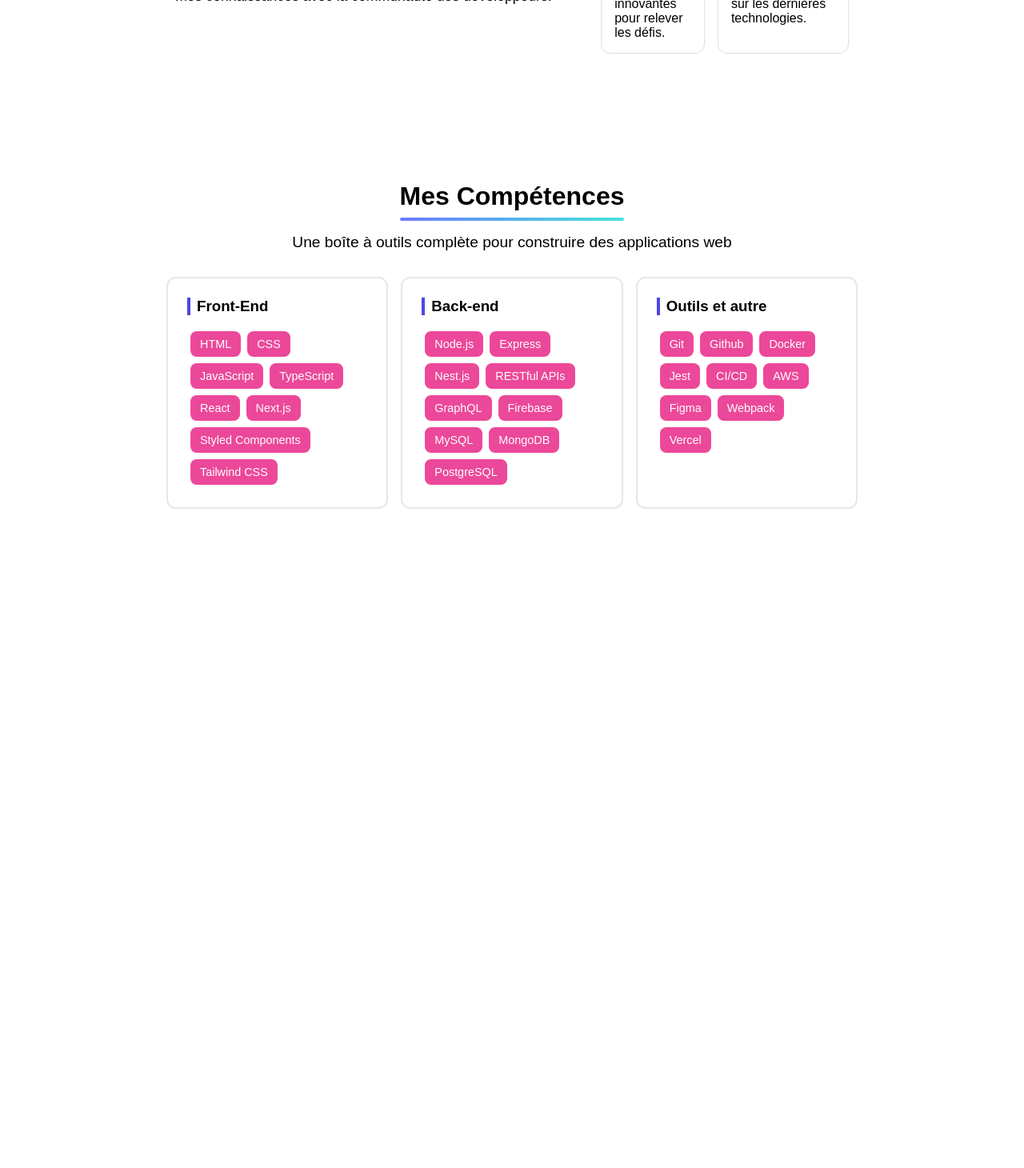
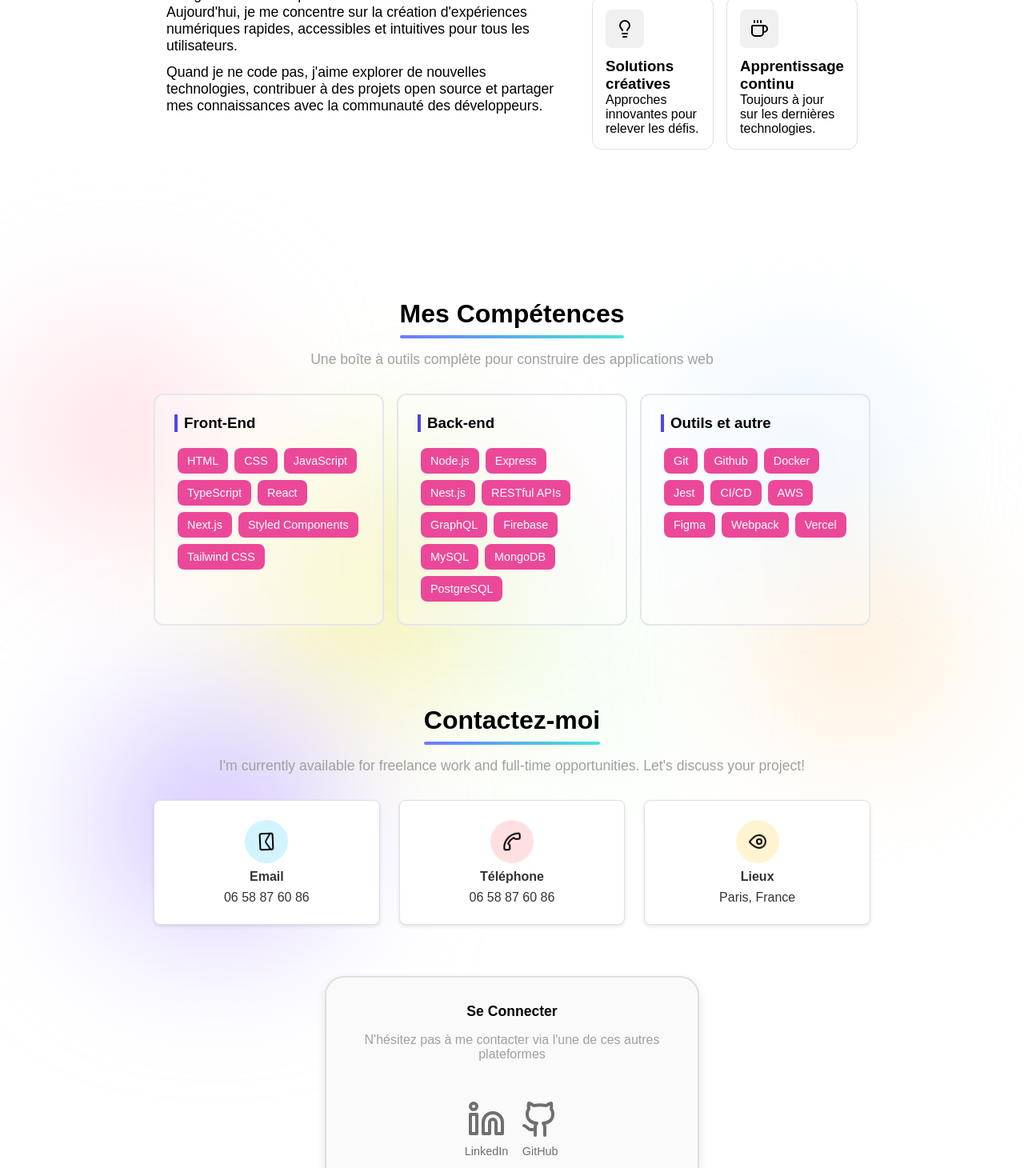
Before and after one commit to christophernafrere/my-portfolio, a Next.js app: page / in a window 1280 px wide. Shown: the part 1330-2790 px from the top of the page at 80% size. Before the commit the page ends 2030 px from the top, so only its background shows below. Built offline with nearby package versions, Linux system fonts and the light colour scheme.

Commit message:
feat: add Footer and GetInTouch components; restructure layout and enhance styling

```diff
--- a/src/app/layout.tsx
+++ b/src/app/layout.tsx
@@ -2,6 +2,7 @@
 import Header from '@/layouts/header';
 import StyledComponentsRegistry from '@/lib/registery';
 import GlobalStyle from './global-styles';
+import Footer from '@/layouts/footer';
 
 export const metadata: Metadata = {
     title: 'Christopher Nafrere - Développeur Web',
@@ -51,6 +52,7 @@
                     <GlobalStyle />
                     <Header />
                     {children}
+                    <Footer />
                 </StyledComponentsRegistry>
             </body>
         </html>
--- a/src/app/page.tsx
+++ b/src/app/page.tsx
@@ -1,13 +1,26 @@
+'use client';
 import AboutMe from '@/section/about-me';
+import GetInTouch from '@/section/contact';
 import HeroHeader from '@/section/hero-header';
 import SkillsSection from '@/section/skills';
+import styled from 'styled-components';
 
 export default function Home() {
     return (
-        <main>
+        <Main>
             <HeroHeader />
             <AboutMe />
             <SkillsSection />
-        </main>
+            <GetInTouch />
+        </Main>
     );
 }
+
+const Main = styled.main`
+    display: flex;
+    flex-direction: column;
+    overflow: hidden;
+    gap: 100px;
+    padding-top: 64px;
+    padding-bottom: 64px;
+`;
--- /dev/null
+++ b/src/components/section-sphere.tsx
@@ -0,0 +1,21 @@
+'use client';
+import styled from 'styled-components';
+
+const HeroSphere = styled.div<{
+    color?: string;
+    size?: number;
+    top?: number;
+    left?: number;
+}>`
+    position: absolute;
+    top: ${(props) => props.top ?? 0}px;
+    left: ${(props) => props.left ?? 0}px;
+    width: ${(props) => props.size ?? 450}px;
+    height: ${(props) => props.size ?? 450}px;
+    border-radius: 50%;
+    filter: blur(100px);
+    background: ${(props) => props.color ?? '#c1e1ff'};
+    z-index: -1;
+`;
+
+export { HeroSphere };
--- /dev/null
+++ b/src/layouts/footer.tsx
@@ -0,0 +1,49 @@
+'use client';
+
+import styled from 'styled-components';
+
+function Footer() {
+    return (
+        <Container>
+            <p>© 2025 Christopher Nafrere. Tout droit réservé</p>
+            <p>
+                Construit avec{' '}
+                <Highlight color="linear-gradient(90deg, #007cf0, #00dfd8)">
+                    Next.js
+                </Highlight>{' '}
+                et{' '}
+                <Highlight color="linear-gradient(90deg, #007cf0, #00dfd8)">
+                    Styled Components
+                </Highlight>
+            </p>
+        </Container>
+    );
+}
+
+export default Footer;
+
+const Container = styled.footer`
+    display: flex;
+    flex-direction: column;
+    justify-content: center;
+    align-items: center;
+    width: 100%;
+    background-color: #f5f5f5;
+    padding: 32px 16px;
+    gap: 8px;
+    border-top: 1px solid #e0e0e0;
+    box-sizing: border-box;
+    text-align: center;
+    p {
+        color: #888888;
+        font-size: 0.9rem;
+    }
+`;
+
+const Highlight = styled.span<{ color: string }>`
+    font-weight: bold;
+    background: ${({ color }) => color};
+    background-clip: text;
+    -webkit-background-clip: text;
+    -webkit-text-fill-color: transparent;
+`;
--- a/src/section/about-me.tsx
+++ b/src/section/about-me.tsx
@@ -67,7 +67,6 @@
     align-items: center;
     width: 100%;
     min-height: 80vh;
-    padding: 64px 16px;
     box-sizing: border-box;
 `;
 
--- /dev/null
+++ b/src/section/contact.tsx
@@ -0,0 +1,217 @@
+'use client';
+import {
+    GithubIcon,
+    LinkedinIcon,
+    LocateIcon,
+    LocationEditIcon,
+    MailIcon,
+    MapPinIcon,
+    PhoneIcon,
+    PinIcon,
+} from 'lucide-react';
+import styled from 'styled-components';
+
+function GetInTouch() {
+    return (
+        <Section>
+            <Title>Contactez-moi</Title>
+            <Description>
+                I'm currently available for freelance work and full-time
+                opportunities. Let's discuss your project!
+            </Description>
+
+            <ContactGrid>
+                <ContactCard>
+                    <IconContainer color="#d1f4ff">
+                        <MailIcon />
+                    </IconContainer>
+                    <Label>Email</Label>
+                    <Response href="tel:0658876086">06 58 87 60 86</Response>
+                </ContactCard>
+                <ContactCard>
+                    <IconContainer color="#ffe0e0">
+                        <PhoneIcon />
+                    </IconContainer>
+                    <Label>Téléphone</Label>
+                    <Response href="mailto:nafrere.christopher@gmail.com">
+                        06 58 87 60 86
+                    </Response>
+                </ContactCard>
+                <ContactCard>
+                    <IconContainer color="#fff4d1">
+                        <MapPinIcon />
+                    </IconContainer>
+                    <Label>Lieux</Label>
+                    <Response>Paris, France</Response>
+                </ContactCard>
+            </ContactGrid>
+
+            <ConnectSection>
+                <ConnectTitle>Se Connecter</ConnectTitle>
+                <Description>
+                    N'hésitez pas à me contacter via l'une de ces autres
+                    plateformes
+                </Description>
+
+                <SocialContainer>
+                    <a
+                        href="https://www.linkedin.com/in/christopher-nafrere"
+                        target="_blank"
+                        rel="noopener noreferrer"
+                    >
+                        <LinkedinIcon size={48} color="#6f6f6f" />
+                        LinkedIn
+                    </a>
+                    <a
+                        href="https://github.com/christophernafrere"
+                        target="_blank"
+                        rel="noopener noreferrer"
+                    >
+                        <GithubIcon size={48} color="#6f6f6f" />
+                        GitHub
+                    </a>
+                </SocialContainer>
+            </ConnectSection>
+        </Section>
+    );
+}
+
+export default GetInTouch;
+
+const Section = styled.section`
+    position: relative;
+    display: flex;
+    flex-direction: column;
+    justify-content: center;
+    align-items: center;
+    width: 100%;
+    margin: auto;
+    min-height: 50vh;
+    box-sizing: border-box;
+    overflow: hidden;
+
+    @media (max-width: 900px) {
+        width: 95%;
+    }
+`;
+
+const Description = styled.p`
+    font-size: 1.1rem;
+    margin-bottom: 32px;
+    text-align: center;
+    color: #a0a0a0;
+    font-weight: 100;
+`;
+
+const Title = styled.h2`
+    font-size: 2rem;
+    margin-bottom: 16px;
+    position: relative;
+    width: max-content;
+    &::after {
+        content: '';
+        display: block;
+        width: 100%;
+        margin-top: 8px;
+        height: 4px;
+        border-radius: 2px;
+        background: linear-gradient(90deg, #6b7aff, #46e5d8);
+    }
+`;
+
+const ContactGrid = styled.div`
+    display: grid;
+    grid-template-columns: repeat(3, 1fr);
+    width: 70%;
+    gap: 24px;
+
+    @media (max-width: 900px) {
+        grid-template-columns: repeat(1, 1fr);
+        width: 90%;
+    }
+`;
+
+const ContactCard = styled.div`
+    background: #fff;
+    border-radius: 8px;
+    padding: 16px;
+    box-shadow: 0 2px 4px rgba(0, 0, 0, 0.1);
+    display: flex;
+    align-items: center;
+    justify-content: center;
+    flex-direction: column;
+    padding: 24px;
+    border: 1px solid #e0e0e0;
+`;
+
+const IconContainer = styled.div<{ color?: string }>`
+    width: 54px;
+    height: 54px;
+    background-color: #f0f0f0;
+    display: flex;
+    align-items: center;
+    justify-content: center;
+    border-radius: 50%;
+    animation: spin 25s linear infinite;
+    will-change: transform;
+    background-color: ${(props) => props.color || '#f0f0f0'};
+
+    @keyframes spin {
+        from {
+            transform: rotate(0deg);
+        }
+        to {
+            transform: rotate(360deg);
+        }
+    }
+`;
+
+const Response = styled.a`
+    margin-top: 8px;
+    font-size: 1rem;
+    color: #333;
+    text-decoration: none;
+`;
+
+const Label = styled.h3`
+    margin-top: 8px;
+    font-size: 1rem;
+    color: #333;
+`;
+const ConnectSection = styled.div`
+    margin-top: 64px;
+    display: flex;
+    flex-direction: column;
+    align-items: center;
+    text-align: center;
+    gap: 16px;
+    border: 2px solid #e0e0e0;
+    background-color: #fafafa;
+    box-shadow: 0 4px 12px rgba(0, 0, 0, 0.1);
+    padding: 32px;
+    border-radius: 24px;
+    p {
+        max-width: 400px;
+        font-size: 1rem;
+    }
+`;
+
+const ConnectTitle = styled.h2`
+    font-size: 1.1rem;
+    position: relative;
+    width: max-content;
+`;
+
+const SocialContainer = styled.div`
+    display: flex;
+    gap: 16px;
+    a {
+        display: flex;
+        color: #6f6f6f;
+        flex-direction: column;
+        align-items: center;
+        gap: 8px;
+        text-decoration: none;
+        font-size: 0.9rem;
+    }
+`;
--- a/src/section/skills.tsx
+++ b/src/section/skills.tsx
@@ -1,4 +1,5 @@
 'use client';
+import { HeroSphere } from '@/components/section-sphere';
 import styled from 'styled-components';
 
 function SkillsSection() {
@@ -51,6 +52,14 @@
                     </TechTagContainer>
                 </SkillsCard>
             </SkillsGrid>
+
+            <HeroSphere color="#ffd1dc" size={220} top={60} left={40} />
+            <HeroSphere color="#bfe6ff" size={160} top={120} left={920} />
+            <HeroSphere color="#f7f3a7" size={300} top={200} left={320} />
+            <HeroSphere color="#d1ffd6" size={120} top={420} left={660} />
+            <HeroSphere color="#c8b6ff" size={260} top={520} left={140} />
+            <HeroSphere color="#ffdfb2" size={180} top={340} left={980} />
+            <HeroSphere color="#aee1ff" size={90} top={240} left={540} />
         </Section>
     );
 }
@@ -58,19 +67,12 @@
 export default SkillsSection;
 
 const Section = styled.section`
+    position: relative;
     display: flex;
     flex-direction: column;
     justify-content: center;
     align-items: center;
-    width: 70%;
-    margin: auto;
-    min-height: 60vh;
-    padding: 64px 16px;
     box-sizing: border-box;
-
-    @media (max-width: 900px) {
-        width: 95%;
-    }
 `;
 
 const Title = styled.h2`
@@ -90,9 +92,11 @@
 `;
 
 const Description = styled.p`
-    font-size: 1.2rem;
+    font-size: 1.1rem;
     margin-bottom: 32px;
     text-align: center;
+    color: #a0a0a0;
+    font-weight: 100;
 `;
 
 const SkillsGrid = styled.div`
@@ -100,7 +104,7 @@
     grid-template-columns: repeat(3, 1fr);
     gap: 16px;
 
-    width: 100%;
+    width: 70%;
 
     @media (max-width: 900px) {
         width: 90%;
@@ -114,6 +118,8 @@
     box-sizing: border-box;
     border: 2px solid #e5e7eb;
     border-radius: 12px;
+    background-color: #ffffff55;
+    backdrop-filter: blur(10px);
 `;
 
 const SkillCardTitle = styled.h3`
```
Also changed, not shown: src/section/hero-header.tsx (+22 -24 lines).
